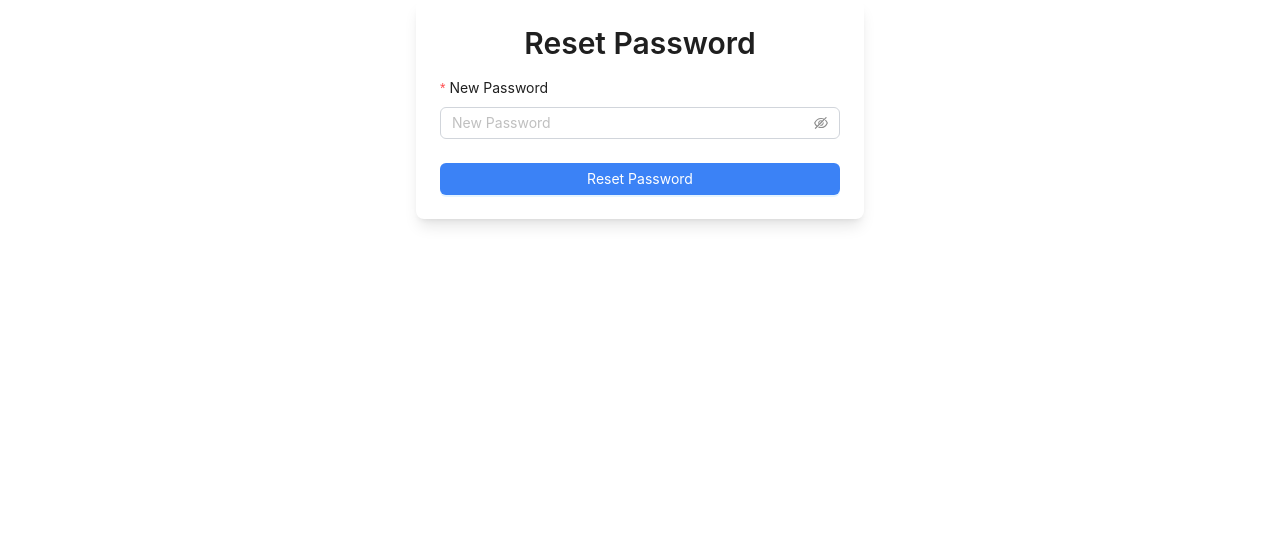
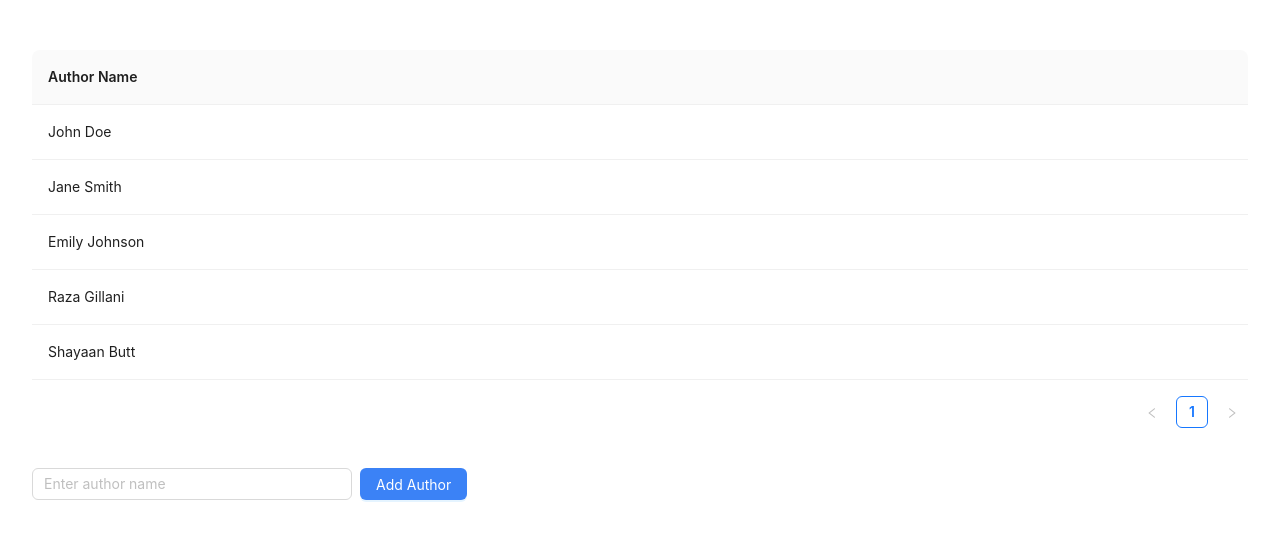
Before and after one commit to shayaan-1/Course-Management-Frontend, a React (Vite) app: page /reset-password in a window 1280 px wide. Shown: the top 540 px of the page. Built offline with nearby package versions, Linux system fonts and the light colour scheme; data requests are answered from the project's data file.

Commit message:
Completed functionality of author side

```diff
--- a/data/db.json
+++ b/data/db.json
@@ -1,13 +1,13 @@
 {
   "courses": [
     {
-        "id": 1,
+      "id": "1",
       "title": "Introduction to React",
       "description": "Learn the basics of React.",
       "authorId": 1
     },
     {
-        "id": 2,
+      "id": "2",
       "title": "Advanced Node.js",
       "description": "Deep dive into Node.js features.",
       "authorId": 2
@@ -15,16 +15,24 @@
   ],
   "authors": [
     {
-        "id": 1,
+      "id": "1",
       "name": "John Doe"
     },
     {
-        "id": 2,
+      "id": "2",
       "name": "Jane Smith"
     },
     {
-        "id": 3,
+      "id": "3",
       "name": "Emily Johnson"
+    },
+    {
+      "id": "2f84",
+      "name": "Raza Gillani"
+    },
+    {
+      "id": "8469",
+      "name": "Shayaan Butt"
     }
   ]
 }
--- a/src/App.jsx
+++ b/src/App.jsx
@@ -38,15 +38,17 @@ import ResetPassword from '../src/components/ResetPassword';
 import ForgotPasswordForm from '../src/components/ForgotPassword';
 import LoginForm from './components/login';
 import RegisterForm from './components/Registerpage';
+import ManageAuthors from './components/Author/ManageAuthors';
 
 const App = () => (
-  <Router>
-    <Routes>
-      {/* <Route path='/' element={<RegisterForm/>}/> */}
-      <Route path="/" element={<ForgotPasswordForm />} />
-      <Route path="/reset-password" element={<ResetPassword />} />
-    </Routes>
-  </Router>
+  // <Router>
+  //   <Routes>
+  //     {/* <Route path='/' element={<RegisterForm/>}/> */}
+  //     <Route path="/" element={<ForgotPasswordForm />} />
+  //     <Route path="/reset-password" element={<ResetPassword />} />
+  //   </Routes>
+  // </Router>
+  <ManageAuthors/>
 );
 
 export default App;
--- /dev/null
+++ b/src/components/Author/ManageAuthors/index.jsx
@@ -0,0 +1,59 @@
+import React, { useEffect, useState } from 'react';
+import { useDispatch, useSelector } from 'react-redux';
+import { Table, Input, Button, Space } from 'antd';
+import { fetchAuthors, addAuthor } from '../../../features/authorSlice';
+
+const ManageAuthors = () => {
+  const dispatch = useDispatch();
+  const { authors, loading } = useSelector((state) => state.authors);
+  const [name, setName] = useState('');
+
+  useEffect(() => {
+    dispatch(fetchAuthors());
+  }, [dispatch]);
+
+  const handleAddAuthor = () => {
+    if (name.trim()) {
+      dispatch(addAuthor({ name }));
+      setName('');
+    }
+  };
+
+  const columns = [
+    {
+      title: 'Author Name',
+      dataIndex: 'name',
+      key: 'name',
+    },
+  ];
+
+  return (
+    <div className="p-8">
+      <Space direction="vertical" className="w-full">
+        <Table
+          columns={columns}
+          dataSource={authors}
+          loading={loading}
+          rowKey="id"
+          className="mt-4 mb-4"
+        />
+        <Space>
+          <Input
+            placeholder="Enter author name"
+            value={name}
+            onChange={(e) => setName(e.target.value)}
+            className="w-80"
+          />
+          <Button
+            type="primary"
+            onClick={handleAddAuthor}
+            className="bg-blue-500 text-white">
+            Add Author
+          </Button>
+        </Space>
+      </Space>
+    </div>
+  );
+};
+
+export default ManageAuthors;
--- a/src/components/Registerpage/index.jsx
+++ b/src/components/Registerpage/index.jsx
@@ -10,11 +10,11 @@ const RegisterForm = () => {
   const [role, setRole] = useState('user');
   const dispatch = useDispatch();
 
-  const handleRegister = async (values) => {
+  const handleRegister = (values) => { //removed unnecessary async
     try {
-      await dispatch(register({ ...values, role }));
+      dispatch(register({ ...values, role }));
       message.success('Registration successful');
-      form.resetFields(); // Reset form fields after successful registration
+      form.resetFields();
     } catch (error) {
       message.error('Registration failed');
     }
--- a/src/features/authSlice.js
+++ b/src/features/authSlice.js
@@ -8,25 +8,25 @@ const initialState = {
   error: null,
 };
 
-const API_BASE_URL = 'https://api.freeapi.app/api/v1/users';
+const AUTH_API_BASE_URL = 'https://api.freeapi.app/api/v1/users';
 
 export const login = createAsyncThunk('/login', async (credentials) => {
-  const response = await axios.post(`${API_BASE_URL}/login`, credentials);
+  const response = await axios.post(`${AUTH_API_BASE_URL}/login`, credentials);
   return response.data;
 });
 
 export const register = createAsyncThunk('/register', async (userDetails) => {
-  const response = await axios.post(`${API_BASE_URL}/register`, userDetails);
+  const response = await axios.post(`${AUTH_API_BASE_URL}/register`, userDetails);
   return response.data;
 });
 
 export const forgotPassword = createAsyncThunk('/forgot-password', async (email) => {
-  const response = await axios.post(`${API_BASE_URL}/forgot-password`, { email });
+  const response = await axios.post(`${AUTH_API_BASE_URL}/forgot-password`, { email });
   return response.data;
 });
 
 export const resetPassword = createAsyncThunk('/reset-password', async ({ token, newPassword }) => {
-  const response = await axios.post(`${API_BASE_URL}/reset-password`, { token, newPassword });
+  const response = await axios.post(`${AUTH_API_BASE_URL}/reset-password`, { token, newPassword });
   return response.data;
 });
 
--- /dev/null
+++ b/src/features/authorSlice.js
@@ -0,0 +1,44 @@
+import { createSlice, createAsyncThunk } from '@reduxjs/toolkit';
+import axios from 'axios';
+
+const AUTHOR_API_BASE_URL = 'http://localhost:8000/authors';
+
+
+export const fetchAuthors = createAsyncThunk(`${AUTHOR_API_BASE_URL}/fetchAuthors`, async () => {
+  const response = await axios.get(`${AUTHOR_API_BASE_URL}`);
+  return response.data;
+});
+
+export const addAuthor = createAsyncThunk(`${AUTHOR_API_BASE_URL}/addAuthor`, async (author) => {
+  const response = await axios.post(`${AUTHOR_API_BASE_URL}`, author);
+  return response.data;
+});
+
+const authorSlice = createSlice({
+  name: 'authors',
+  initialState: {
+    authors: [],
+    loading: false,
+    error: null,
+  },
+  extraReducers: (builder) => {
+    builder
+      .addCase(fetchAuthors.pending, (state) => {
+        state.loading = true;
+      })
+      .addCase(fetchAuthors.fulfilled, (state, action) => {
+        state.loading = false;
+        state.authors = action.payload;
+      })
+      .addCase(fetchAuthors.rejected, (state, action) => {
+        state.loading = false;
+        state.error = action.error.message;
+      })
+      .addCase(addAuthor.fulfilled, (state, action) => {
+        state.authors.push(action.payload);
+      });
+  },
+});
+
+
+export default authorSlice.reducer;
--- a/store.js
+++ b/store.js
@@ -1,9 +1,11 @@
 import { configureStore } from '@reduxjs/toolkit';
 import authReducer from './src/features/authSlice';
+import authorReducer from './src/features/authorSlice'
 
 const store = configureStore({
   reducer: {
     auth: authReducer,
+    authors: authorReducer,
   },
 });
 
```
Lines whose indentation alone changed are shown as unchanged.
